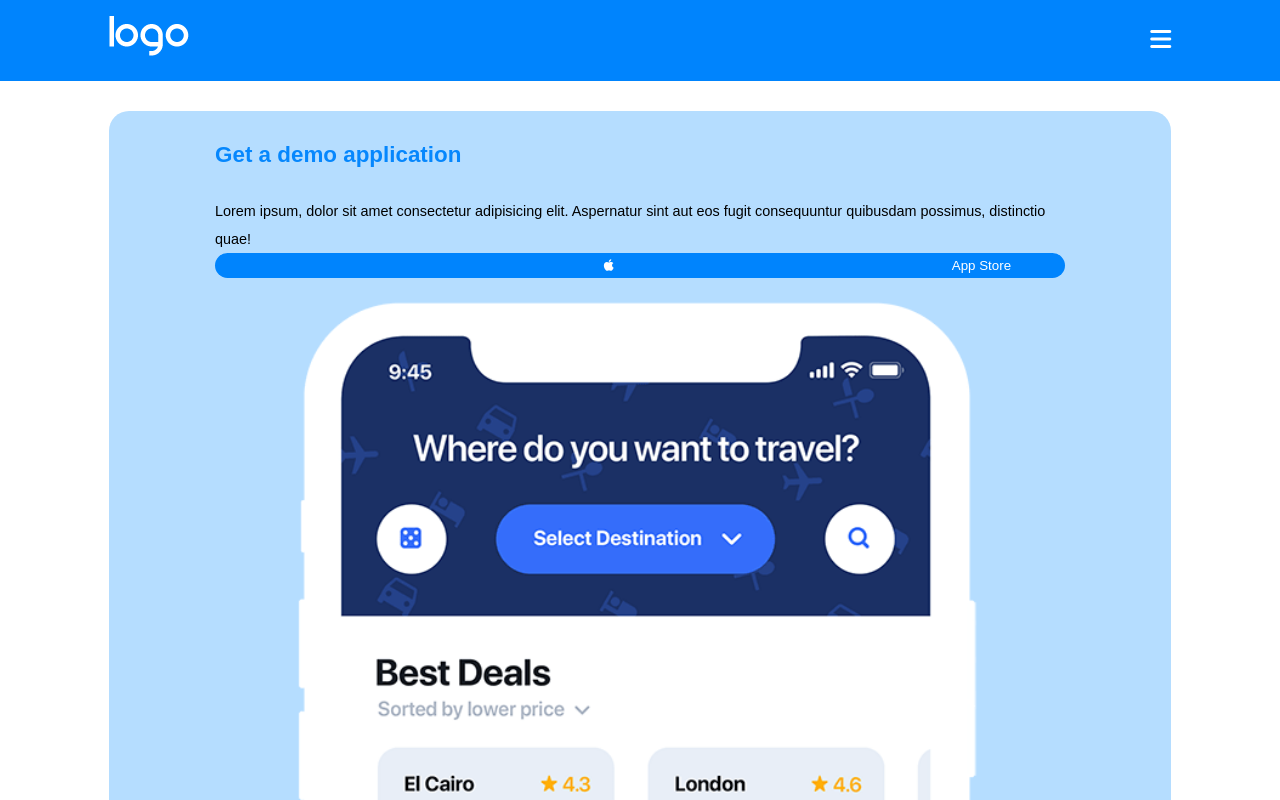
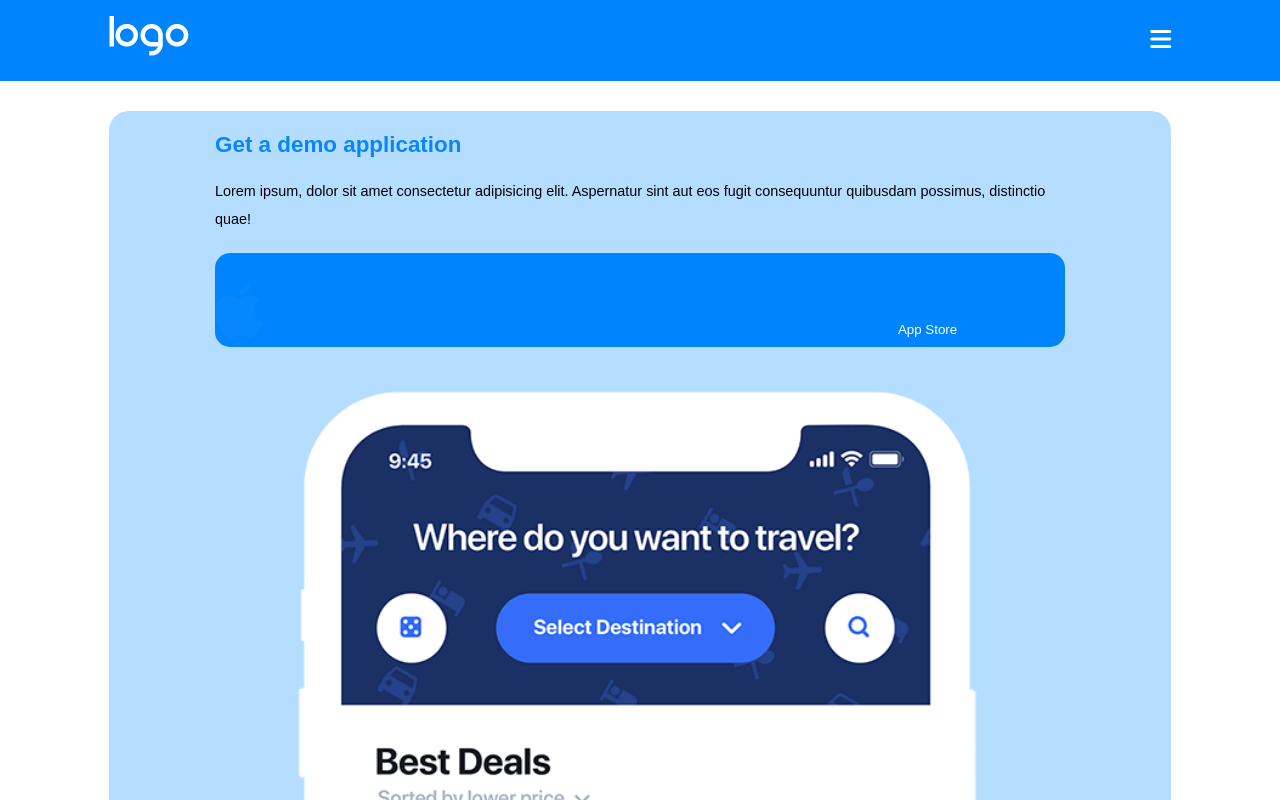
Before and after one commit to Denis-92/htmlcss-responsive-layout, a plain HTML site: page index.html in a window 1280 px wide. Shown: the top 800 px of the page. Drawn offline with Linux system fonts and the light colour scheme.

Commit message:
aggiunto css per caratteri speciali

```diff
--- a/css/style.css
+++ b/css/style.css
@@ -76,12 +76,25 @@ header {
     background-color:
         rgb(181 221 255);
     margin-bottom: 20px;
+    text-align: center;
 }
 
 #demo-application h2 {
     color: rgb(6 135 253);
     font-size: 1.4rem;
-    padding: 30px 0;
+}
+
+#demo-application i {
+    font-size: 4rem;
+    color: rgb(6 135 253);
+}
+
+#demo-application * {
+    margin-top: 20px;
+}
+
+#get-a-demo * {
+    text-align: left;
 }
 
 /*-------------------*/
--- a/index.html
+++ b/index.html
@@ -39,9 +39,10 @@
 
             <div class="container">
 
-                <div class="box flex space-between column">
+                <div class="box flex space-between column" id="get-a-demo">
 
                     <h2>Get a demo application</h2>
+
                     <p>
                         Lorem ipsum, dolor sit amet consectetur adipisicing elit. Aspernatur sint aut eos fugit
                         consequuntur quibusdam possimus, distinctio quae!
@@ -49,7 +50,7 @@
 
                     <button class="button">
                         <i class="fa-brands fa-apple"></i>
-                        App Store
+                        <span>App Store</span>
                     </button>
 
                     <img src="img/phone.png" alt="Image of app interface">
@@ -132,6 +133,9 @@
                         Develop an on-demand app for your delivery business to reach your targeted customers without any
                         interruption.
                     </p>
+                    <button>
+                        <i class="fa-solid fa-arrow-down-long"></i>
+                    </button>
 
                 </div>
 
```
